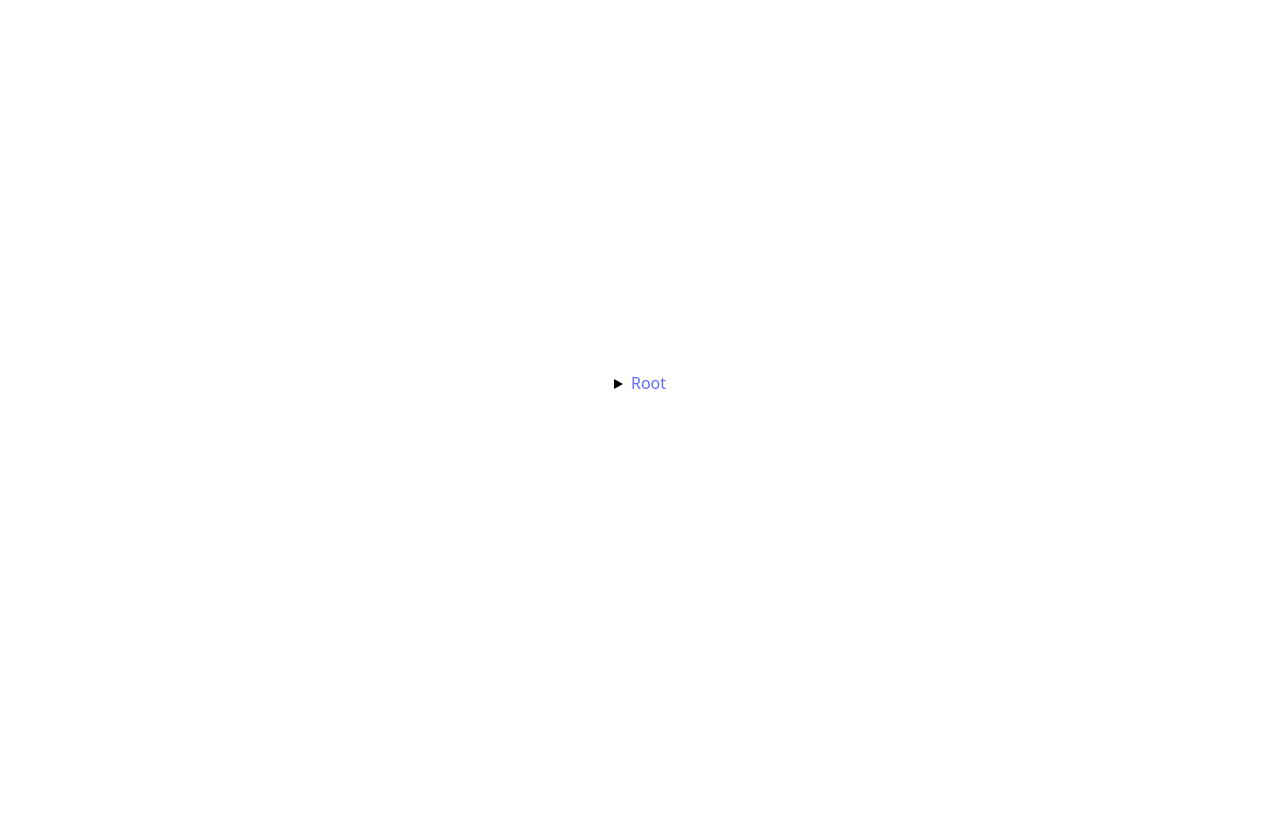
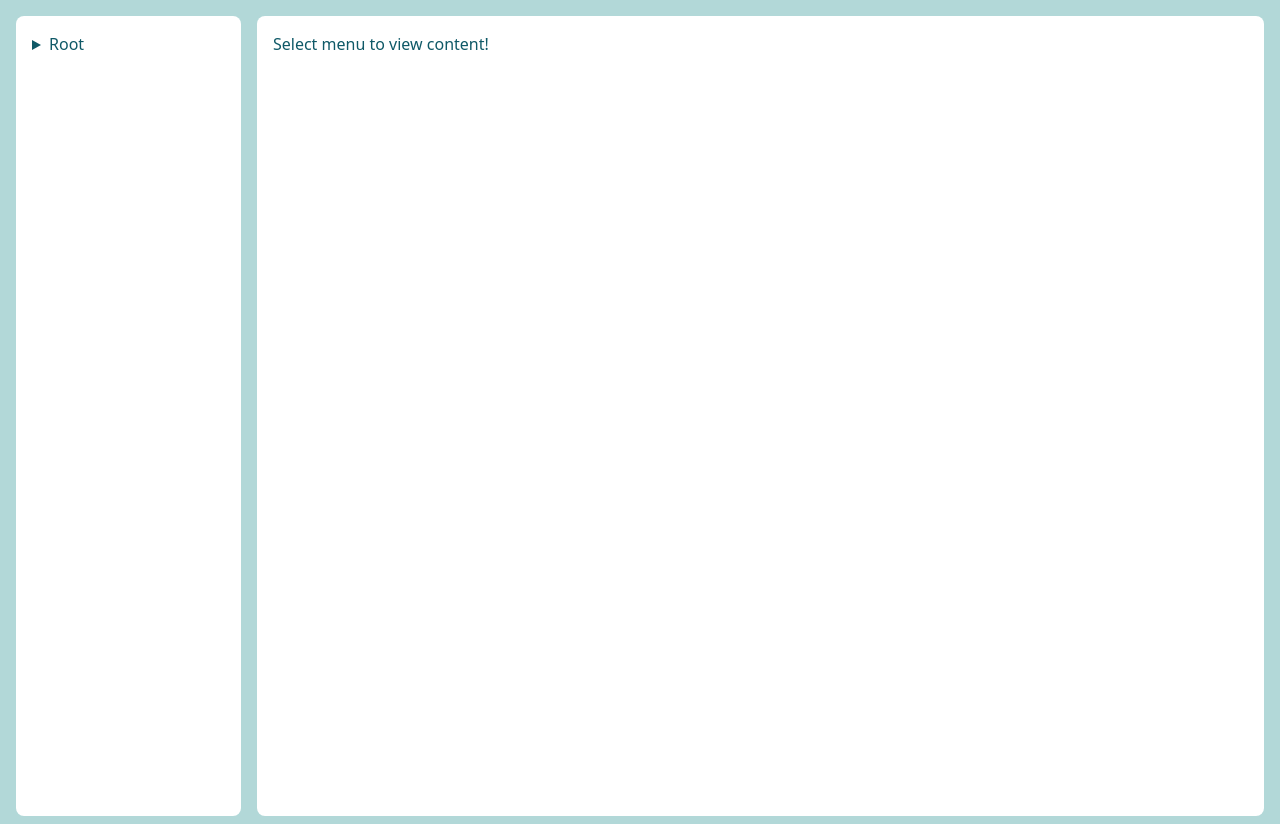
Before and after one commit to crystallow1168/tabapay, a React (Vite) app in the folder tabapay/: page /contents in a window 1280 px wide. Before the commit the page ends 800 px from the top, so only its background shows below. Built offline with nearby package versions, Linux system fonts and the light colour scheme.

Commit message:
Implement CSS for sidebar component and layout component

```diff
--- a/tabapay/src/App.css
+++ b/tabapay/src/App.css
@@ -1,41 +1,6 @@
 #root {
-  max-width: 1280px;
-  margin: 0 auto;
-  padding: 2rem;
+  display: flex;
+  height: 100%;
+  flex-wrap: wrap;
+  padding: 0.5rem;
 }
-
-.logo {
-  height: 6em;
-  padding: 1.5em;
-  will-change: filter;
-  transition: filter 300ms;
-}
-.logo:hover {
-  filter: drop-shadow(0 0 2em #646cffaa);
-}
-.logo.react:hover {
-  filter: drop-shadow(0 0 2em #61dafbaa);
-}
-
-@keyframes logo-spin {
-  from {
-    transform: rotate(0deg);
-  }
-  to {
-    transform: rotate(360deg);
-  }
-}
-
-@media (prefers-reduced-motion: no-preference) {
-  a:nth-of-type(2) .logo {
-    animation: logo-spin infinite 20s linear;
-  }
-}
-
-.card {
-  padding: 2em;
-}
-
-.read-the-docs {
-  color: #888;
-}
--- a/tabapay/src/App.tsx
+++ b/tabapay/src/App.tsx
@@ -10,29 +10,35 @@ import Layout from './components/Layout/Layout';
 import sampleMenu from './data/sampleMenu.json';
 import { useState } from 'react';
 
+export interface MenuItem {
+  id: string;
+  name: string;
+  items?: MenuItem[];
+}
+
 function App() {
-  const [selectedItemName, setSelectedItemName] = useState<string>('');
+  const [selectedMenuItem, setSelectedItem] = useState<MenuItem>({});
 
-  const handleGetItemName = (itemName: string) => {
-    setSelectedItemName(itemName);
+  const handleGetMenuItem = (menuItem: MenuItem) => {
+    setSelectedItem(menuItem);
   };
 
   return (
     <>
       <SideBar
-        handleGetItemName={handleGetItemName}
-        selectedItemName={selectedItemName}
+        handleGetMenuItem={handleGetMenuItem}
+        selectedMenuItem={selectedMenuItem}
       />
       <Routes>
         <Route path='/' element={<Navigate to='/contents' />} />{' '}
         <Route
           path='/contents'
-          element={<Layout selectedItemName={selectedItemName} />}
+          element={<Layout selectedMenuItem={selectedMenuItem} />}
         >
           {sampleMenu.items.map((item) => (
             <Route
               path={`/contents/:${item.name.replace(/\s+/g, '-')}`}
-              element={<Layout selectedItemName={selectedItemName} />}
+              element={<Layout selectedMenuItem={selectedMenuItem} />}
               key={item.id}
             />
           ))}
--- /dev/null
+++ b/tabapay/src/components/Layout/Layout.css
@@ -0,0 +1,7 @@
+#layout {
+  flex-basis: 0;
+  flex-grow: 999;
+  padding: 1rem;
+  background-color: white;
+  border-radius: 0.5rem;
+}
--- a/tabapay/src/components/Layout/Layout.tsx
+++ b/tabapay/src/components/Layout/Layout.tsx
@@ -1,15 +1,17 @@
+import { MenuItem } from '../../App';
+import './Layout.css';
 import { FC } from 'react';
 
 interface LayoutProps {
-  selectedItemName: string;
+  selectedMenuItem: MenuItem;
 }
 
-const Layout: FC<LayoutProps> = ({ selectedItemName }) => {
+const Layout: FC<LayoutProps> = ({ selectedMenuItem }) => {
+  const pageTitle = selectedMenuItem?.name || 'Select menu to view content!';
+
   return (
     <>
-      <div>
-        <h1>{selectedItemName}</h1>
-      </div>
+      <div id='layout'>{pageTitle}</div>
     </>
   );
 };
--- a/tabapay/src/components/Sidebar/MenuItems.tsx
+++ b/tabapay/src/components/Sidebar/MenuItems.tsx
@@ -1,42 +1,53 @@
 import './Sidebar.css';
 import { FC, useState } from 'react';
 import { Link } from 'react-router-dom';
-
-export interface MenuItem {
-  id: string;
-  name: string;
-  items?: MenuItem[];
-}
+import { MenuItem } from '../../App';
 
 interface MenuItemProps {
   item: MenuItem;
-  handleGetItemName: (itemName: string) => void;
+  selectedMenuItem: MenuItem;
+  handleGetMenuItem: (itemName: MenuItem) => void;
   handleOpenModal: () => void;
   parentPath?: string;
 }
 
 const MenuItems: FC<MenuItemProps> = ({
+  item,
+  selectedMenuItem,
+  handleGetMenuItem,
   handleOpenModal,
-  handleGetItemName,
-  item,
 }) => {
   const [isOpen, setIsOpen] = useState(false);
-  const currentPath = `contents/${item.name.replace(/\s+/g, '-')}`;
+  const currentPath = `contents/${item.name?.replace(/\s+/g, '-')}`;
 
   const toggleOpen = () => {
     setIsOpen((prevState) => !prevState);
-    handleGetItemName(item.name);
-    handleOpenModal();
+    if (item) {
+      handleGetMenuItem(item);
+      handleOpenModal();
+    }
   };
 
   return (
     <>
-      <Link to={currentPath} state={item} className='menu-item-link'>
+      <Link
+        to={currentPath}
+        state={item}
+        className={`${'menu-item-link'} ${
+          selectedMenuItem.id === item.id && 'menu-item-selected'
+        }`}
+      >
         <div onClick={toggleOpen}>
           <span
-            className={
-              item.items ? (isOpen ? 'arrow-down' : 'arrow-right') : 'dot'
-            }
+            className={`${
+              item.items
+                ? isOpen
+                  ? 'arrow-down'
+                  : 'arrow-right'
+                : selectedMenuItem.id === item.id
+                ? 'dot selected'
+                : 'dot'
+            }`}
           ></span>
           {item.name}
         </div>
@@ -47,7 +58,8 @@ const MenuItems: FC<MenuItemProps> = ({
           <div className='menu-item' key={subItem.id}>
             <MenuItems
               item={subItem}
-              handleGetItemName={handleGetItemName}
+              selectedMenuItem={selectedMenuItem}
+              handleGetMenuItem={handleGetMenuItem}
               handleOpenModal={handleOpenModal}
             />
           </div>
--- a/tabapay/src/components/Sidebar/Sidebar.css
+++ b/tabapay/src/components/Sidebar/Sidebar.css
@@ -10,7 +10,6 @@ ul {
   border-bottom: 0.35rem solid transparent;
   border-left: 0.6rem solid;
   margin-right: 0.5rem;
-  color: black;
 }
 
 .arrow-down {
@@ -21,7 +20,6 @@ ul {
   border-right: 0.35rem solid transparent;
   border-top: 0.6rem solid;
   margin-right: 0.5rem;
-  color: black;
 }
 
 .dot {
@@ -29,12 +27,47 @@ ul {
   width: 0.5rem;
   display: inline-block;
   border-radius: 50%;
-  box-shadow: 0px 0px 0px 1px black;
+  box-shadow: 0px 0px 0px 1px var(--primary-color);
   border: 2px solid white;
   margin-right: 0.5rem;
-  background-color: black;
+  background-color: var(--primary-color);
+}
+
+.selected {
+  background-color: var(--font-color);
+  box-shadow: 0px 0px 0px 1px var(--font-color);
 }
 
 .menu-item {
   margin-left: 1rem;
 }
+
+.menu-item-link {
+  color: var(--primary-color);
+  text-decoration: none;
+}
+
+
+.menu-item-link:hover {
+  color: var(--bg-color);
+  background-color: var(--bg-color);
+
+}
+
+.menu-item-link:hover .dot {
+  background-color: var(--bg-color);
+  box-shadow: 0px 0px 0px 1px var(--bg-color);
+}
+
+.menu-item-selected {
+  color: var(--font-color);
+}
+
+#sidebar {
+  flex-basis: 12rem;
+  flex-grow: 1;
+  margin-right: 1rem;
+  padding: 1rem;
+  background-color: white;
+  border-radius: 0.5rem;
+}
--- a/tabapay/src/components/Sidebar/Sidebar.tsx
+++ b/tabapay/src/components/Sidebar/Sidebar.tsx
@@ -4,17 +4,16 @@ import { Link } from 'react-router-dom';
 import MenuItems from './MenuItems';
 import Modal from '../Modal/Modal';
 import sampleMenu from '../../data/sampleMenu.json';
+import { MenuItem } from '../../App';
 
 interface SidebarProps {
-  handleGetItemName: (itemName: string) => void;
-  selectedItemName: string;
+  handleGetMenuItem: (itemName: MenuItem) => void;
+  selectedMenuItem: MenuItem;
 }
 
-const SideBar: FC<SidebarProps> = ({ handleGetItemName, selectedItemName }) => {
-  const { name, items } = sampleMenu;
+const SideBar: FC<SidebarProps> = ({ handleGetMenuItem, selectedMenuItem }) => {
   const [isOpen, setIsOpen] = useState<boolean>(false);
   const [showModal, setShowModal] = useState<boolean>(false);
-  // const [selectedItem, setSelectedItem] = useState<string>('');
 
   const toggleOpen = () => {
     setIsOpen((prevState) => !prevState);
@@ -24,42 +23,41 @@ const SideBar: FC<SidebarProps> = ({ handleGetItemName, selectedItemName }) => {
     setShowModal((prevState) => !prevState);
   };
 
-  // const handleGetItemName = (itemName: string) => {
-  //   setSelectedItem(itemName);
-  // };
-
   const handleOpenModal = useCallback(() => {
     setShowModal(true);
   }, []);
 
-  const handleSelectedItem = useCallback(
-    (itemName: string) => {
-      toggleOpen();
-      handleGetItemName(itemName);
-      handleOpenModal();
-    },
-    [toggleOpen, handleGetItemName, handleOpenModal]
-  );
+  const handleSelectedItem = useCallback(() => {
+    toggleOpen();
+    handleGetMenuItem(sampleMenu);
+    handleOpenModal();
+  }, [toggleOpen, handleGetMenuItem, handleOpenModal]);
 
   return (
     <div id='sidebar'>
       <Modal
         open={showModal}
         onClose={toggleModal}
-        itemName={selectedItemName}
+        itemName={selectedMenuItem.name}
       />
-      <Link to={'/contents'} className='menu-item-link'>
-        <div onClick={() => handleSelectedItem(name)}>
+      <Link
+        to={'/contents'}
+        className={`${'menu-item-link'} ${
+          selectedMenuItem.id === sampleMenu.id && 'menu-item-selected'
+        }`}
+      >
+        <div onClick={handleSelectedItem}>
           <span className={isOpen ? 'arrow-down' : 'arrow-right'}></span>
-          {name}
+          {sampleMenu.name}
         </div>
       </Link>
       {isOpen &&
-        items.map((menuItem) => (
+        sampleMenu.items?.map((menuItem) => (
           <div className='menu-item' key={menuItem.id}>
             <MenuItems
               item={menuItem}
-              handleGetItemName={handleGetItemName}
+              selectedMenuItem={selectedMenuItem}
+              handleGetMenuItem={handleGetMenuItem}
               handleOpenModal={handleOpenModal}
             />
           </div>
--- a/tabapay/src/index.css
+++ b/tabapay/src/index.css
@@ -4,9 +4,14 @@
   line-height: 1.5;
   font-weight: 400;
 
+  --primary-color: #0f5967;
+  --secondary-color: #417d7a;
+  --font-color: #4aaa97;
+  --bg-color: #b2d8d8;
+  --heading-color: #006666;
   color-scheme: light dark;
-  color: rgba(255, 255, 255, 0.87);
-  background-color: #242424;
+  background-color: var(--bg-color);
+  color: var(--primary-color);
 
   font-synthesis: none;
   text-rendering: optimizeLegibility;
@@ -14,56 +19,7 @@
   -moz-osx-font-smoothing: grayscale;
 }
 
-a {
-  font-weight: 500;
-  color: #646cff;
-  text-decoration: inherit;
+body {
+  overflow: hidden;
+  height: 100vh;
 }
-a:hover {
-  color: #535bf2;
-}
-
-body {
-  margin: 0;
-  display: flex;
-  place-items: center;
-  min-width: 320px;
-  min-height: 100vh;
-}
-
-h1 {
-  font-size: 3.2em;
-  line-height: 1.1;
-}
-
-button {
-  border-radius: 8px;
-  border: 1px solid transparent;
-  padding: 0.6em 1.2em;
-  font-size: 1em;
-  font-weight: 500;
-  font-family: inherit;
-  background-color: #1a1a1a;
-  cursor: pointer;
-  transition: border-color 0.25s;
-}
-button:hover {
-  border-color: #646cff;
-}
-button:focus,
-button:focus-visible {
-  outline: 4px auto -webkit-focus-ring-color;
-}
-
-@media (prefers-color-scheme: light) {
-  :root {
-    color: #213547;
-    background-color: #ffffff;
-  }
-  a:hover {
-    color: #747bff;
-  }
-  button {
-    background-color: #f9f9f9;
-  }
-}
```
